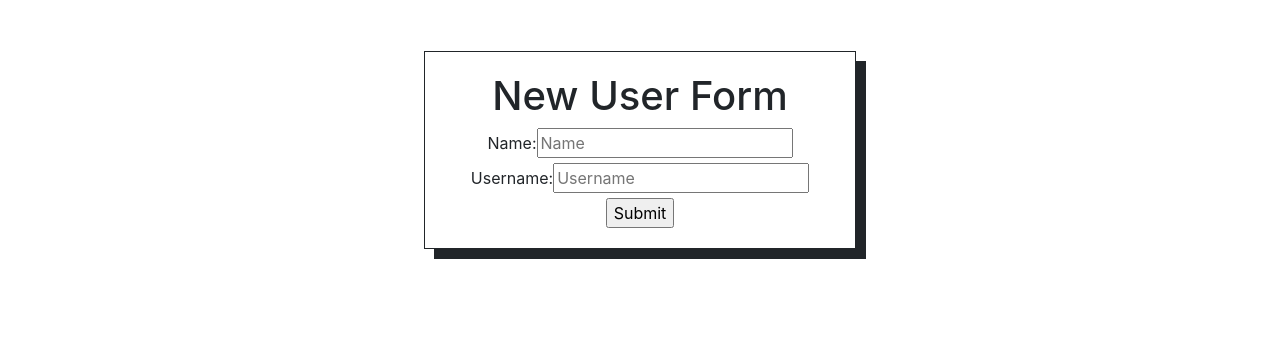
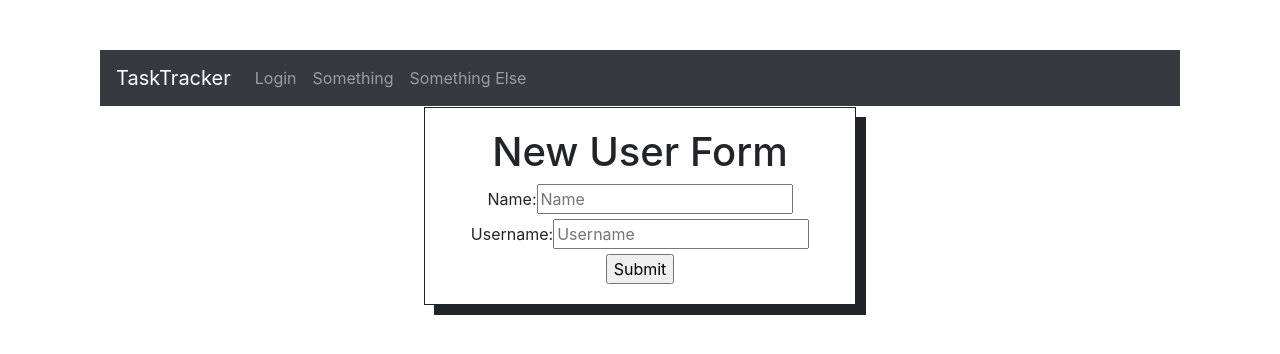
Before and after one commit to digitopolis/task-tracker-frontend, a React (Create React App) app: page / in a window 1280 px wide. Shown: the top 354 px of the page. Built offline with nearby package versions, Linux system fonts and the light colour scheme.

Commit message:
add navbar

```diff
--- a/src/App.css
+++ b/src/App.css
@@ -1,4 +1,4 @@
-.App {
+.Main {
   text-align: center;
 	margin-top: 50px;
 	margin-left: 100px;
--- a/src/App.js
+++ b/src/App.js
@@ -1,11 +1,21 @@
 import React from 'react';
 import FormContainer from './containers/FormContainer'
 import './App.css';
+import Navbar from 'react-bootstrap/Navbar'
+import Nav from 'react-bootstrap/Nav'
 
 class App extends React.Component {
 	render () {
 		return (
-	    <div className="App">
+	    <div className="Main">
+				<Navbar bg='dark' variant='dark'>
+					<Navbar.Brand href='/'>TaskTracker</Navbar.Brand>
+					<Nav>
+						<Nav.Link>Login</Nav.Link>
+						<Nav.Link>Something</Nav.Link>
+						<Nav.Link>Something Else</Nav.Link>
+					</Nav>
+				</Navbar>
 				<FormContainer />
 	    </div>
 	  );
```
